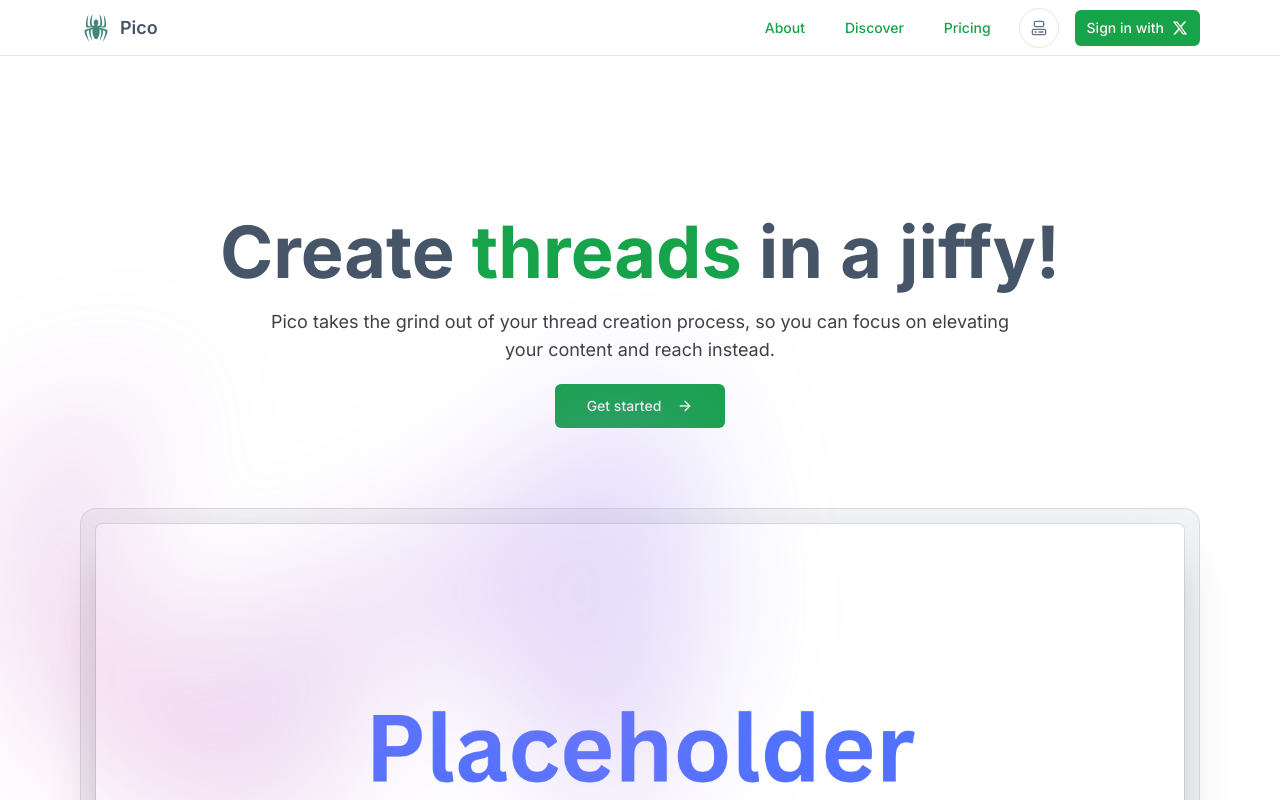
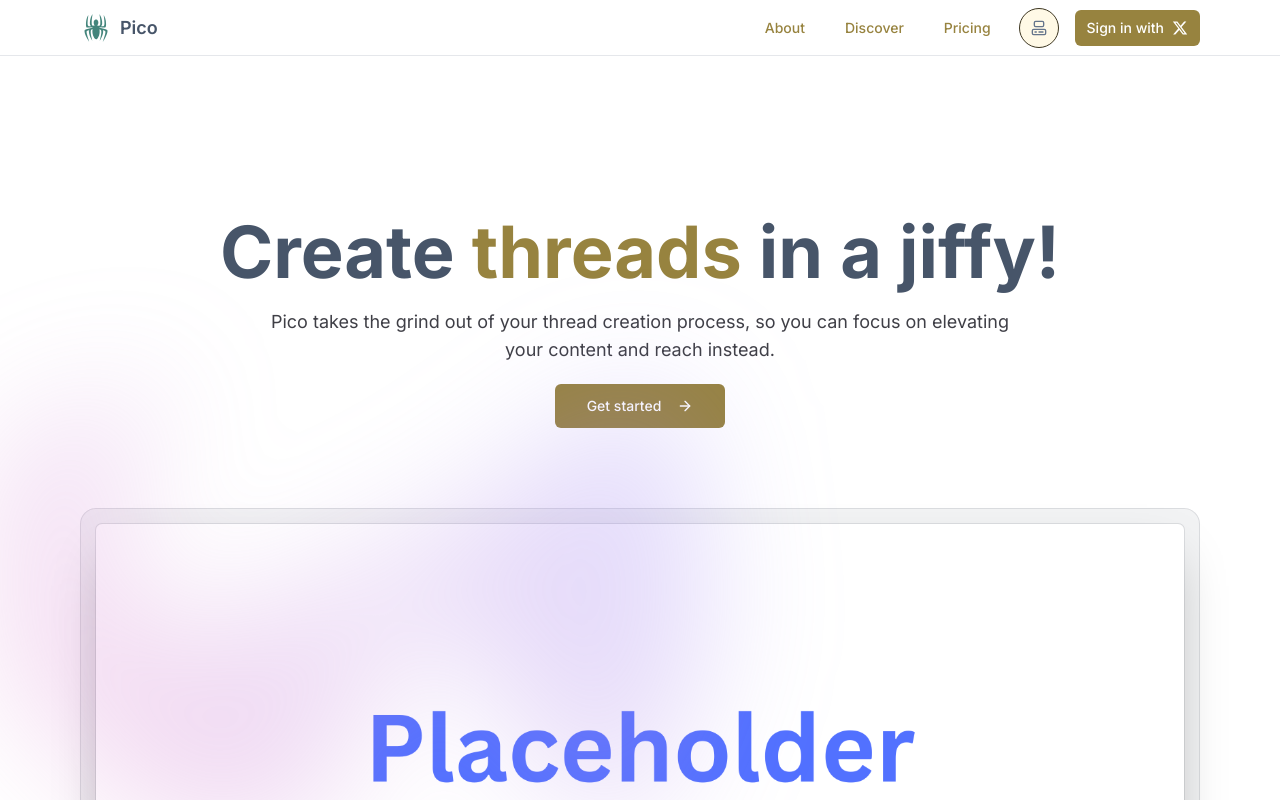
Before and after one commit to schandillia/project-pico, a Next.js app: page / in a window 1280 px wide. Shown: the top 800 px of the page. Built offline with nearby package versions, Linux system fonts and the light colour scheme; no server answers.

Commit message:
STYLE: Gold theme.

```diff
--- a/src/app/about/page.tsx
+++ b/src/app/about/page.tsx
@@ -9,6 +9,7 @@ export const metadata: Metadata = {
 	title: `About | ${brand.BRAND}`,
 	description: `Read ${brand.BRAND}’s Privacy Policy to learn about the information we collect, how it’s used, and the control you have over it.`,
 }
+
 export default function Page() {
 	return (
 		<ViewportWrapper className="my-8 flex flex-col">
--- a/src/app/discover/page.tsx
+++ b/src/app/discover/page.tsx
@@ -9,6 +9,7 @@ export const metadata: Metadata = {
 	title: `About | ${brand.BRAND}`,
 	description: `Read ${brand.BRAND}’s Privacy Policy to learn about the information we collect, how it’s used, and the control you have over it.`,
 }
+
 export default function Page() {
 	return (
 		<ViewportWrapper className="my-8 flex flex-col">
--- a/src/app/globals.css
+++ b/src/app/globals.css
@@ -4,57 +4,47 @@
 
 @layer base {
 	:root {
-		--background: 0 0% 100%;
-		--foreground: 240 10% 3.9%;
-		--card: 0 0% 100%;
-		--card-foreground: 240 10% 3.9%;
-		--popover: 0 0% 100%;
-		--popover-foreground: 240 10% 3.9%;
-		--primary: 142.1 76.2% 36.3%;
-		--primary-foreground: 355.7 100% 97.3%;
-		--secondary: 240 4.8% 95.9%;
-		--secondary-foreground: 240 5.9% 10%;
-		--muted: 240 4.8% 95.9%;
-		--muted-foreground: 240 3.8% 46.1%;
-		--accent: 240 4.8% 95.9%;
-		--accent-foreground: 240 5.9% 10%;
-		--destructive: 0 84.2% 60.2%;
-		--destructive-foreground: 0 0% 98%;
-		--border: 240 5.9% 90%;
-		--input: 240 5.9% 90%;
-		--ring: 142.1 76.2% 36.3%;
+		--background: 46 100% 95%;
+		--foreground: 46 5% 0%;
+		--card: 46 50% 90%;
+		--card-foreground: 46 5% 10%;
+		--popover: 46 100% 95%;
+		--popover-foreground: 46 100% 0%;
+		--primary: 46 41.1% 42%;
+		--primary-foreground: 0 0% 100%;
+		--secondary: 46 30% 70%;
+		--secondary-foreground: 0 0% 0%;
+		--muted: 8 30% 85%;
+		--muted-foreground: 46 5% 35%;
+		--accent: 8 30% 80%;
+		--accent-foreground: 46 5% 10%;
+		--destructive: 0 100% 30%;
+		--destructive-foreground: 46 5% 90%;
+		--border: 46 30% 50%;
+		--input: 46 30% 18%;
+		--ring: 46 41.1% 42%;
 		--radius: 0.5rem;
-		--chart-1: 12 76% 61%;
-		--chart-2: 173 58% 39%;
-		--chart-3: 197 37% 24%;
-		--chart-4: 43 74% 66%;
-		--chart-5: 27 87% 67%;
 	}
-
 	.dark {
-		--background: 20 14.3% 4.1%;
-		--foreground: 0 0% 95%;
-		--card: 24 9.8% 10%;
-		--card-foreground: 0 0% 95%;
-		--popover: 0 0% 9%;
-		--popover-foreground: 0 0% 95%;
-		--primary: 142.1 70.6% 45.3%;
-		--primary-foreground: 144.9 80.4% 10%;
-		--secondary: 240 3.7% 15.9%;
-		--secondary-foreground: 0 0% 98%;
-		--muted: 0 0% 15%;
-		--muted-foreground: 240 5% 64.9%;
-		--accent: 12 6.5% 15.1%;
-		--accent-foreground: 0 0% 98%;
-		--destructive: 0 62.8% 30.6%;
-		--destructive-foreground: 0 85.7% 97.3%;
-		--border: 240 3.7% 15.9%;
-		--input: 240 3.7% 15.9%;
-		--ring: 142.4 71.8% 29.2%;
-		--chart-1: 220 70% 50%;
-		--chart-2: 160 60% 45%;
-		--chart-3: 30 80% 55%;
-		--chart-4: 280 65% 60%;
-		--chart-5: 340 75% 55%;
+		--background: 46 50% 5%;
+		--foreground: 46 5% 90%;
+		--card: 46 50% 0%;
+		--card-foreground: 46 5% 90%;
+		--popover: 46 50% 5%;
+		--popover-foreground: 46 5% 90%;
+		--primary: 46 41.1% 42%;
+		--primary-foreground: 0 0% 100%;
+		--secondary: 46 30% 10%;
+		--secondary-foreground: 0 0% 100%;
+		--muted: 8 30% 15%;
+		--muted-foreground: 46 5% 60%;
+		--accent: 8 30% 15%;
+		--accent-foreground: 46 5% 90%;
+		--destructive: 0 100% 30%;
+		--destructive-foreground: 46 5% 90%;
+		--border: 46 30% 18%;
+		--input: 46 30% 18%;
+		--ring: 46 41.1% 42%;
+		--radius: 0.5rem;
 	}
 }
--- a/src/app/pricing/page.tsx
+++ b/src/app/pricing/page.tsx
@@ -24,6 +24,7 @@ export const metadata: Metadata = {
 	title: `Subscription Plans | ${brand.BRAND}`,
 	description: `Read ${brand.BRAND}’s Privacy Policy to learn about the information we collect, how it’s used, and the control you have over it.`,
 }
+
 export default async function Page() {
 	const session = await auth()
 	const user = session?.user
--- /dev/null
+++ b/src/components/CookieConsentBanner.ts
@@ -0,0 +1,32 @@
+import React from "react";
+import CookieConsent from "react-cookie-consent";
+import Link from "next/link";
+
+const CookieConsentBanner = () => {
+  return (
+    <CookieConsent
+      location="bottom"
+      buttonText="Accept All"
+      declineButtonText="Decline"
+      enableDeclineButton
+      cookieName="yourAppCookieConsent"
+      style={{ background: "#2B373B", color: "#FFF" }}
+      buttonStyle={{ backgroundColor: "#4CAF50", color: "#FFF", fontSize: "14px" }}
+      declineButtonStyle={{ backgroundColor: "#f44336", color: "#FFF", fontSize: "14px" }}
+      expires={365}  // Number of days before the cookie expires
+      onAccept={() => {
+        // Add functionality when user accepts cookies
+        console.log("Cookies accepted");
+      }}
+      onDecline={() => {
+        // Add functionality when user declines cookies
+        console.log("Cookies declined");
+      }}
+    >
+      This website uses cookies to enhance your experience. By using our website, you consent to the use of cookies.
+      You can read more in our <Link href="/privacy-policy"><a>privacy policy</a></Link>.
+    </CookieConsent>
+  );
+};
+
+export default CookieConsentBanner;
```
